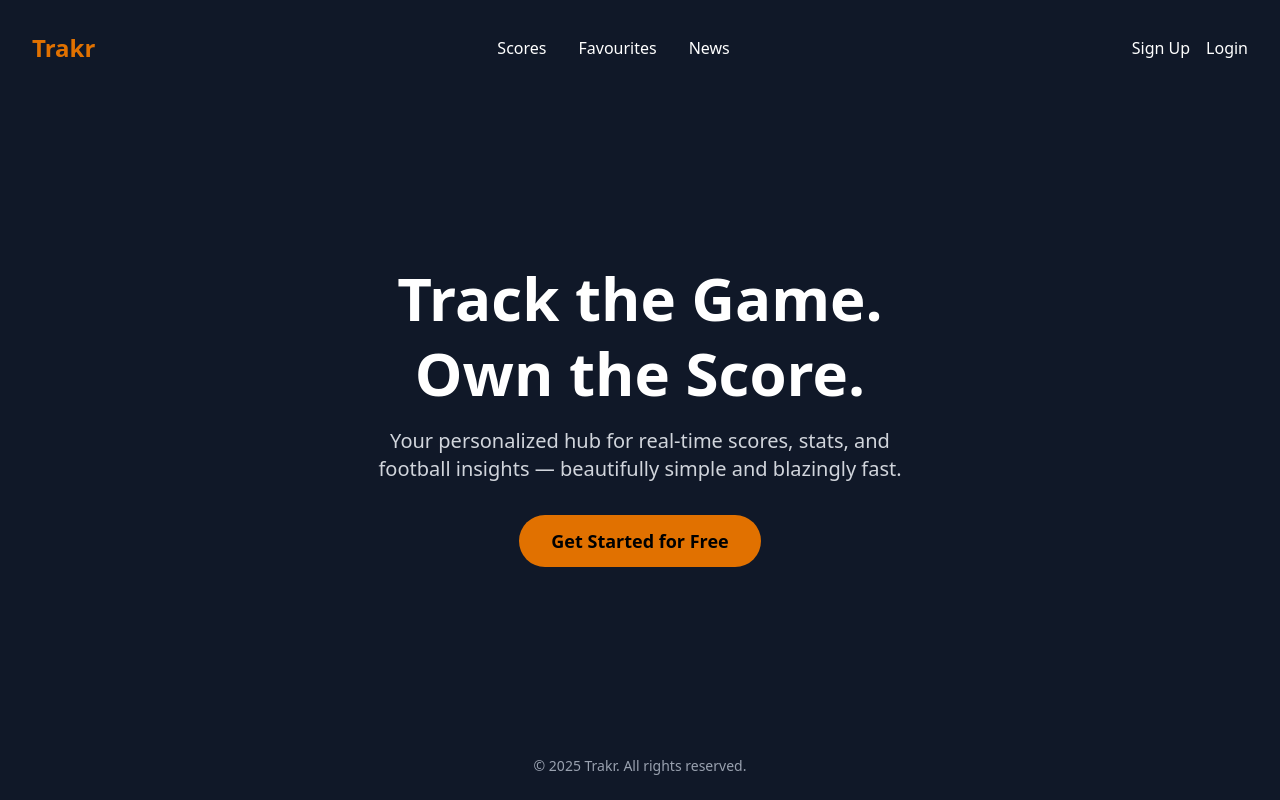
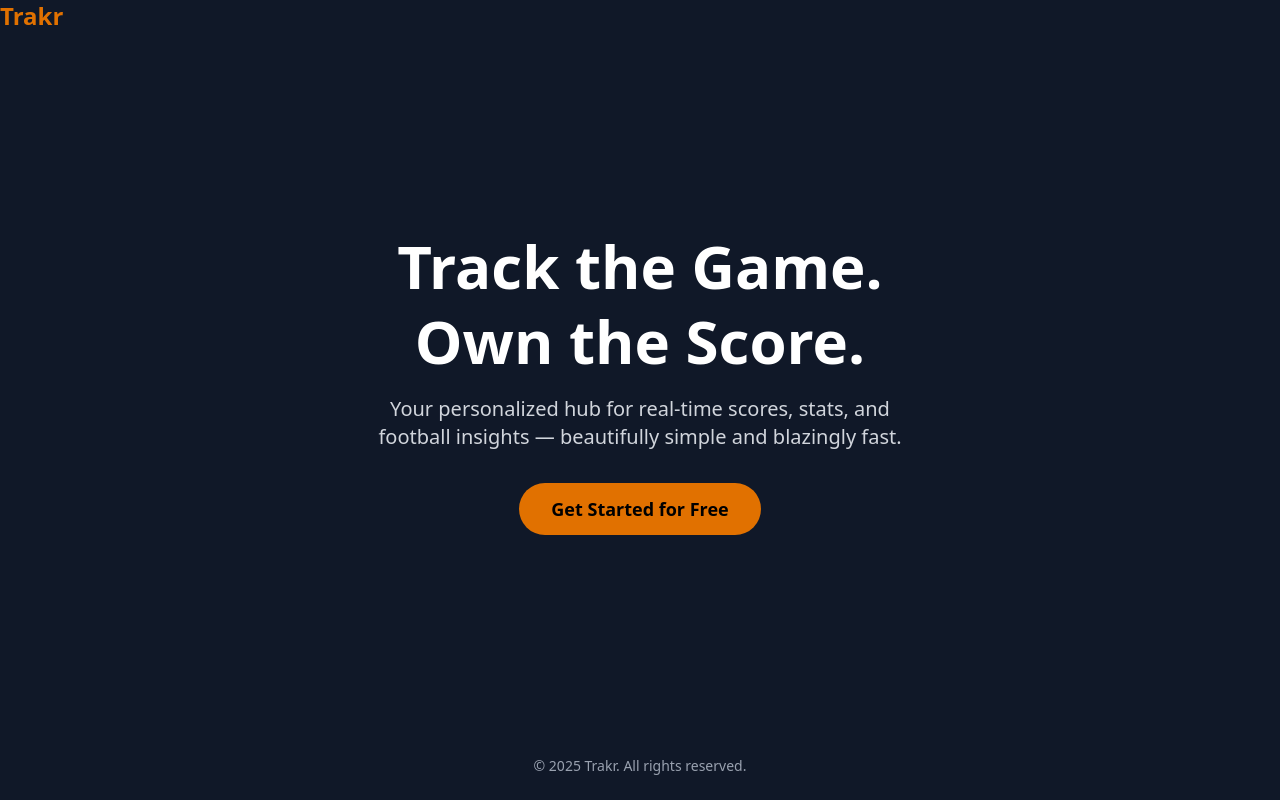
Before and after one commit to Sam-Kikoma/SportsTrakr, a SvelteKit app: page / in a window 1280 px wide. Built offline with nearby package versions, Linux system fonts and the light colour scheme.

Commit message:
refactor: updated to conditionally display links depending on props

```diff
--- a/src/components/Navbar.svelte
+++ b/src/components/Navbar.svelte
@@ -1,38 +1,62 @@
 <script lang="ts">
 	import Icon from '@iconify/svelte';
+
+	// Declare the props for the Navbar component and make them optional
+	export let signupLink: string | undefined = undefined; // Default value is undefined, so link is not rendered
+	export let loginLink: string | undefined = undefined; // Default value is undefined, so link is not rendered
+	export let logoutLink: string | undefined = undefined; // Default value is undefined, so link is not rendered
+
 	let showMenu = true;
 	const toggleMenu = () => {
 		showMenu = !showMenu;
 	};
 </script>
 
-<nav class="flex max-w-full items-center justify-between px-8 py-8 text-white">
-	<div><a href="/" class="text-2xl font-bold text-amber-600">Trakr</a></div>
-	<div class="hidden md:flex md:gap-8">
-		<a href="/">Scores</a>
-		<a href="/">Favourites</a>
-		<a href="/">News</a>
+<nav class="flex max-w-full items-center justify-between text-center">
+	<div>
+		<a href="/" class="text-2xl font-bold text-amber-600">Trakr</a>
 	</div>
-	<div class="hidden md:flex md:gap-4">
-		<a href="/signup" class="hover:underline">Sign Up</a>
-		<a href="/login">Login</a>
-	</div>
+
+	<!-- Desktop menu -->
+	{#if signupLink || loginLink || logoutLink}
+		<div class="hidden md:flex md:gap-8">
+			{#if signupLink}
+				<a href={signupLink} class="hover:underline">Sign Up</a>
+			{/if}
+			{#if loginLink}
+				<a href={loginLink}>Login</a>
+			{/if}
+			{#if logoutLink}
+				<a href={logoutLink}>Logout</a>
+			{/if}
+		</div>
+	{/if}
+
 	<!-- Hamburger -->
 	{#if !showMenu}
-		<button class="md:hidden" on:click={toggleMenu}
-			><Icon icon="radix-icons:hamburger-menu" width="15" height="15" /></button
-		>
+		<button class="md:hidden" on:click={toggleMenu}>
+			<Icon icon="radix-icons:hamburger-menu" width="15" height="15" />
+		</button>
 	{:else}
 		<button class="md:hidden" on:click={toggleMenu}>
 			<Icon icon="radix-icons:cross-2" width="15" height="15" />
 		</button>
 	{/if}
+
 	<!-- Mobile menu -->
-	<div
-		class={`absolute top-[20%] left-0 flex h-screen w-full flex-col gap-8 text-center md:hidden ${showMenu ? '' : 'hidden'}`}
-	>
-		<a href="/">Scores</a>
-		<a href="/">Favourites</a>
-		<a href="/">News</a>
-	</div>
+	{#if signupLink || loginLink || logoutLink}
+		<div
+			class={`absolute top-[20%] left-0 flex h-screen w-full flex-col gap-8 text-center md:hidden ${showMenu ? '' : 'hidden'}`}
+		>
+			{#if signupLink}
+				<a href={signupLink} class="hover:underline">Sign Up</a>
+			{/if}
+			{#if loginLink}
+				<a href={loginLink}>Login</a>
+			{/if}
+			{#if logoutLink}
+				<a href={logoutLink}>Logout</a>
+			{/if}
+		</div>
+	{/if}
 </nav>
```
